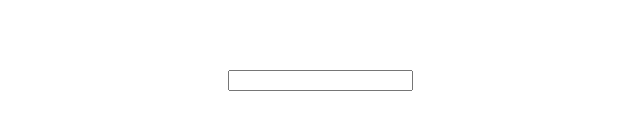
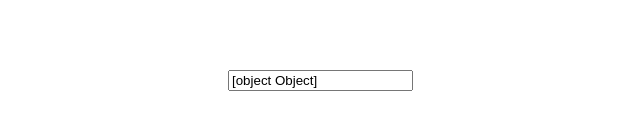
Before and after one commit to rustavellyne/vitest-vue3-coverage, a Vue app: page / in a window 1280 px wide. Shown: the part 320-450 px from the top of the page, without its empty margins (227-867 px from the left). Built offline with nearby package versions, Linux system fonts and the light colour scheme.

Commit message:
limit to five

```diff
--- a/src/components/WordleBoard.vue
+++ b/src/components/WordleBoard.vue
@@ -1,6 +1,6 @@
 <template>
   <input
-    v-model="guessInProgress"
+    v-model="formattedGuessInProgress"
     @keydown.enter="guessSubmitted = guessInProgress"
     type="text"
   />
@@ -11,10 +11,9 @@
 </template>
 
 <script setup lang="ts">
-import { ref, type Ref } from 'vue';
+import {computed, ref, type Ref} from 'vue';
 import { VICTORY_MESSAGE, DEFEAT_MESSAGE } from '@/settings';
 import dictionary from '@/englishWordsWith5Letters.json';
-
 
 defineProps({
   wordOfTheDay: {
@@ -25,5 +24,13 @@ defineProps({
 
 const guessInProgress: Ref<string> = ref('');
 const guessSubmitted: Ref<string> = ref('');
+const formattedGuessInProgress = computed({
+  get () {
+    return guessInProgress;
+  },
+  set (raw: string) {
+    guessInProgress.value = raw.slice(0, 5);
+  }
+})
 
 </script>
```
Also changed, not shown: 1 other file (tests, documents, lock files or other folders).
